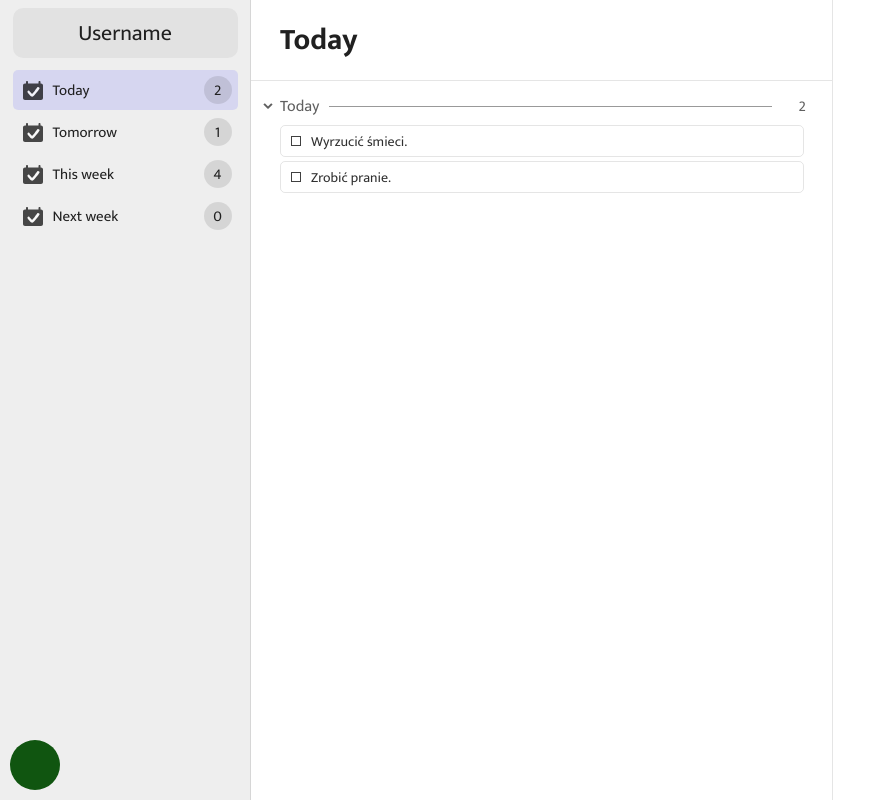
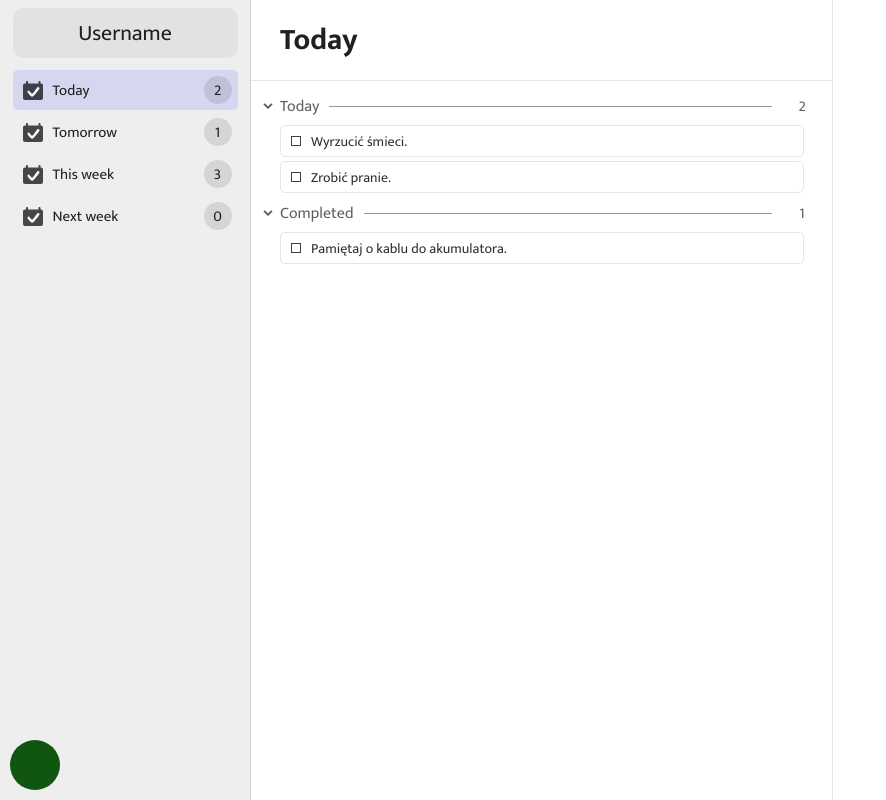
Before and after one commit to dotanek/todo, a React (Create React App) app: page / in a window 1280 px wide. Shown: the whole page, without its empty margins (0-886 px from the left). Built offline with nearby package versions, Linux system fonts and the light colour scheme.

Commit message:
Fixed display issues with height change, removed highlights, the tasks titles and descriptions are now editable.

```diff
--- a/src/components/List/Contents.jsx
+++ b/src/components/List/Contents.jsx
@@ -8,9 +8,10 @@ const Container = styled.div`
     flex-direction: column;
     flex-grow: 1;
     height: 100%;
+    max-height: 100%;
     margin-left: ${props => props.navToggle ? '250px' : '0px'};
     margin-right: ${props => props.detailsToggle ? '35%' : '0%'};
-    overflow: hidden;
+    overflow: auto;
     transition: 0.2s ease-in-out;
 
     @media (max-width: 900px) {
@@ -54,12 +55,19 @@ class Contents extends Component {
             });
     }
 
+    renderCompletedTaskGroup = () => {
+        if (this.props.taskGroups && this.props.taskGroups.length > 0) {
+            return <TaskGroup taskGroup={this.props.taskGroups[0]} activeTask={this.props.activeTask} onClickTask={(t) => this.props.onClickTask(t)}/>
+        }
+    }
+
     render() {
         return (
             <Container navToggle={this.props.navToggle} detailsToggle={this.props.detailsToggle}>
                 <Title>{this.props.activeTab.label}</Title>
                 <TaskGroups>
                     {this.renderTaskGroups()}
+                    {this.renderCompletedTaskGroup()}
                 </TaskGroups>
             </Container>
         );
--- a/src/components/List/Details.jsx
+++ b/src/components/List/Details.jsx
@@ -79,8 +79,8 @@ const Date = styled.div`
 
 const Title = styled.input`
     display: flex;
-    width: calc(100% - 20px);
-    padding-left: 20px;
+    width: calc(100% - 40px);
+    padding: 0px 20px;
     height: 60px;
     font-size: 18px;
     align-items: center;
@@ -89,9 +89,12 @@ const Title = styled.input`
 `
 
 const Description = styled.textarea`
+    display: flex;
     width: calc(100% - 40px);
     padding: 20px;
     font-size: 14px;
+    resize: none;
+    flex-grow: 1;
 `
 
 class Details extends Component {
@@ -121,8 +124,8 @@ class Details extends Component {
                     {this.renderReturn()}
                     <Date>25th September</Date>
                 </Header>
-                <Title type='text' value={this.props.activeTask.title} onChange={() => console.log('ye')}/>
-                <Description placeholder='Click here and type to add a description.' />
+                <Title type='text' value={this.props.activeTask.title} onChange={this.props.onChangeTaskTitle}/>
+                <Description value={this.props.activeTask.description} placeholder='Click here and type to add a description.' onChange={this.props.onChangeTaskDescription}/>
             </Container>
         );
     }
--- a/src/components/List/List.jsx
+++ b/src/components/List/List.jsx
@@ -38,6 +38,11 @@ const taskTabs = [
         label: 'Today',
         id:'today',
         groupFilter: (taskGroup) => {
+
+            if (taskGroup.completed) {
+                return false;
+            }
+
             if (
                 taskGroup.date.getYear() === date.getYear() &&
                 taskGroup.date.getMonth() === date.getMonth() &&
@@ -53,6 +58,11 @@ const taskTabs = [
         label: 'Tomorrow',
         id:'tomorrow',
         groupFilter: (taskGroup) => {
+
+            if (taskGroup.completed) {
+                return false;
+            }
+
             if (
                 taskGroup.date.getYear() === date.getYear() &&
                 taskGroup.date.getMonth() === date.getMonth() &&
@@ -68,6 +78,11 @@ const taskTabs = [
         label: 'This week',
         id: 'this-week',
         groupFilter: (taskGroup) => {
+
+            if (taskGroup.completed) {
+                return false;
+            }
+
             let weekStart = new Date();
             let weekEnd = new Date();
             weekStart.setDate(date.getDate() - date.getDay());
@@ -89,6 +104,11 @@ const taskTabs = [
         label: 'Next week',
         id: 'next-week',
         groupFilter: (taskGroup) => {
+
+            if (taskGroup.completed) {
+                return false;
+            }
+
             let weekStart = new Date();
             let weekEnd = new Date();
             weekStart.setDate((date.getDate() - date.getDay()) + 7);
@@ -113,6 +133,7 @@ class List extends Component {
     state = {
         navToggle: (window.innerWidth >= 900),
         detailsToggle: (window.innerWidth >= 700),
+        mobileView: (window.innerWidth < 700),
         taskGroups: [],
         activeTab: taskTabs[0]
     }
@@ -122,11 +143,23 @@ class List extends Component {
         this.navRef = React.createRef();
         this.detailsRef = React.createRef();
         this.buttonRef = React.createRef(); // This is temporary, will be deleted.
+        this.containerRef = React.createRef();
+
+        this.windowWidth = window.innerWidth;
     }
 
     // -- Events --
 
     onResizeWindow = () => {
+
+        this.containerRef.current.style.height = window.innerHeight + 'px'; // Keep 100% height on window resize.
+
+        if (this.windowWidth === window.innerWidth ) { // Prevent nav and details from hiding on height change. (Necessary for mobile when keyboard changes site height)
+            return;
+        }
+
+        this.windowWidth = window.innerWidth;
+
         let navToggle;
         let detailsToggle;
 
@@ -183,7 +216,61 @@ class List extends Component {
     }
 
     onClickDetailsReturn = () => {
-        this.setState({ detailsToggle:false });
+        this.setState({ detailsToggle:false, activeTask:undefined });
+    }
+
+    onChangeTaskTitle = (e) => {
+        if (!this.state.activeTask) {
+            return this.setState({ error: 'No active task while attempting to change title.'});
+        }
+
+        const tasks = [...this.state.tasks];
+        const target = tasks.find(t => t.id === this.state.activeTask.id);
+
+        if (typeof target === 'undefined') {
+            return this.setState({ error: 'The task does not exist.'});
+        }
+
+        target.title = e.target.value;
+        this.setState({ tasks:tasks, taskGroups:this.groupTasks(tasks) });
+    }
+
+    onChangeTaskDescription = (e) => {
+        if (!this.state.activeTask) {
+            return this.setState({ error: 'No active task while attempting to change title.'});
+        }
+
+        const tasks = [...this.state.tasks];
+        const target = tasks.find(t => t.id === this.state.activeTask.id);
+
+        if (typeof target === 'undefined') {
+            return this.setState({ error: 'The task does not exist.'});
+        }
+
+        target.description = e.target.value;
+        this.setState({ tasks:tasks, taskGroups:this.groupTasks(tasks) });
+    }
+
+    groupTasks = (tasks) => {
+        let taskGroups = [
+            { tasks: [], completed: true } // Completed tasks group.
+        ];
+
+        tasks.forEach(t => {
+            if (t.completed) {
+                return taskGroups[0].tasks.push(t);
+            }
+
+            let target = taskGroups.find(g => g.date === t.date);
+
+            if (typeof target === 'undefined') {
+                taskGroups.push({ tasks:[t], date:t.date });
+            } else {
+                target.tasks.push(t);
+            }
+        });
+
+        return taskGroups;
     }
 
     componentDidMount = () => {
@@ -191,8 +278,6 @@ class List extends Component {
         window.addEventListener('click', this.onClickWindow);
 
         // Grouping tasks by date.
-
-        let taskGroups = [];
 
         let date2 = new Date();
         date2.setDate(date.getDate() + 1);
@@ -202,29 +287,19 @@ class List extends Component {
         date4.setDate(23);
 
         const tasks = [
-            { id:'task1', title:'Wyrzucić śmieci.', date: date },
-            { id:'task2', title:'Zrobić pranie.', date: date },
+            { id:'task1', title:'Wyrzucić śmieci.', description:'Elo.', date: date },
+            { id:'task2', title:'Zrobić pranie.', description: '', date: date },
             { id:'task3', title:'Pamiętaj aby strzelić bujakę po mieście i dostać limoooooooooooooooooooo.', date: date2 },
-            { id:'task3', title:'Pamiętaj o kablu do akumulatora.', date: date3 },
+            { id:'task3', title:'Pamiętaj o kablu do akumulatora.', date: date3, completed:true },
             { id:'task3', title:'Pobić żonę', date: date4 },
         ];
 
-        tasks.forEach(t => {
-            let target = taskGroups.find(g => g.date === t.date);
-
-            if (typeof target === 'undefined') {
-                taskGroups.push({ tasks:[t], date:t.date });
-            } else {
-                target.tasks.push(t);
-            }
-        });
-
-        this.setState({ taskGroups });
+        this.setState({ tasks:tasks, taskGroups:this.groupTasks(tasks) });
     }
 
     render() {
         return (
-            <Container>
+            <Container ref={this.containerRef}>
                 <Nav
                     activeTab={this.state.activeTab}
                     taskTabs={taskTabs}
@@ -246,6 +321,8 @@ class List extends Component {
                     activeTask={this.state.activeTask}
                     detailsRef={this.detailsRef}
                     onClickDetailsReturn={this.onClickDetailsReturn}
+                    onChangeTaskTitle={this.onChangeTaskTitle}
+                    onChangeTaskDescription={this.onChangeTaskDescription}
                 />
                 <Button ref={this.buttonRef} onClick={this.onClickButton}/>
             </Container>
--- a/src/components/List/Nav.jsx
+++ b/src/components/List/Nav.jsx
@@ -11,6 +11,7 @@ const Container = styled.div`
     align-items: center;
     position: absolute;
     width: 250px;
+    max-width: 100%;
     height: calc(100% - 8px);
     padding-top: 8px;
     background-color: #eeeeee;
--- a/src/components/List/TaskGroup.jsx
+++ b/src/components/List/TaskGroup.jsx
@@ -125,6 +125,10 @@ class TaskGroup extends Component {
     // -- Other --
 
     formatLabel = () => {
+        if (this.props.taskGroup.completed) {
+            return 'Completed';
+        }
+
         let today = new Date();
         let date = this.props.taskGroup.date;
 
--- a/src/index.css
+++ b/src/index.css
@@ -29,7 +29,10 @@ input, textarea {
 }
 
 * {
-  -webkit-tap-highlight-color: transparent; /* Prevents blue highlight on mobile. */
+  /* Prevents blue highlight on mobile. */
+  -webkit-tap-highlight-color: rgba(255, 255, 255, 0) !important;
+  -webkit-focus-ring-color: rgba(255, 255, 255, 0) !important;
+  outline: none !important;
 }
 
 .noSelect {
```
